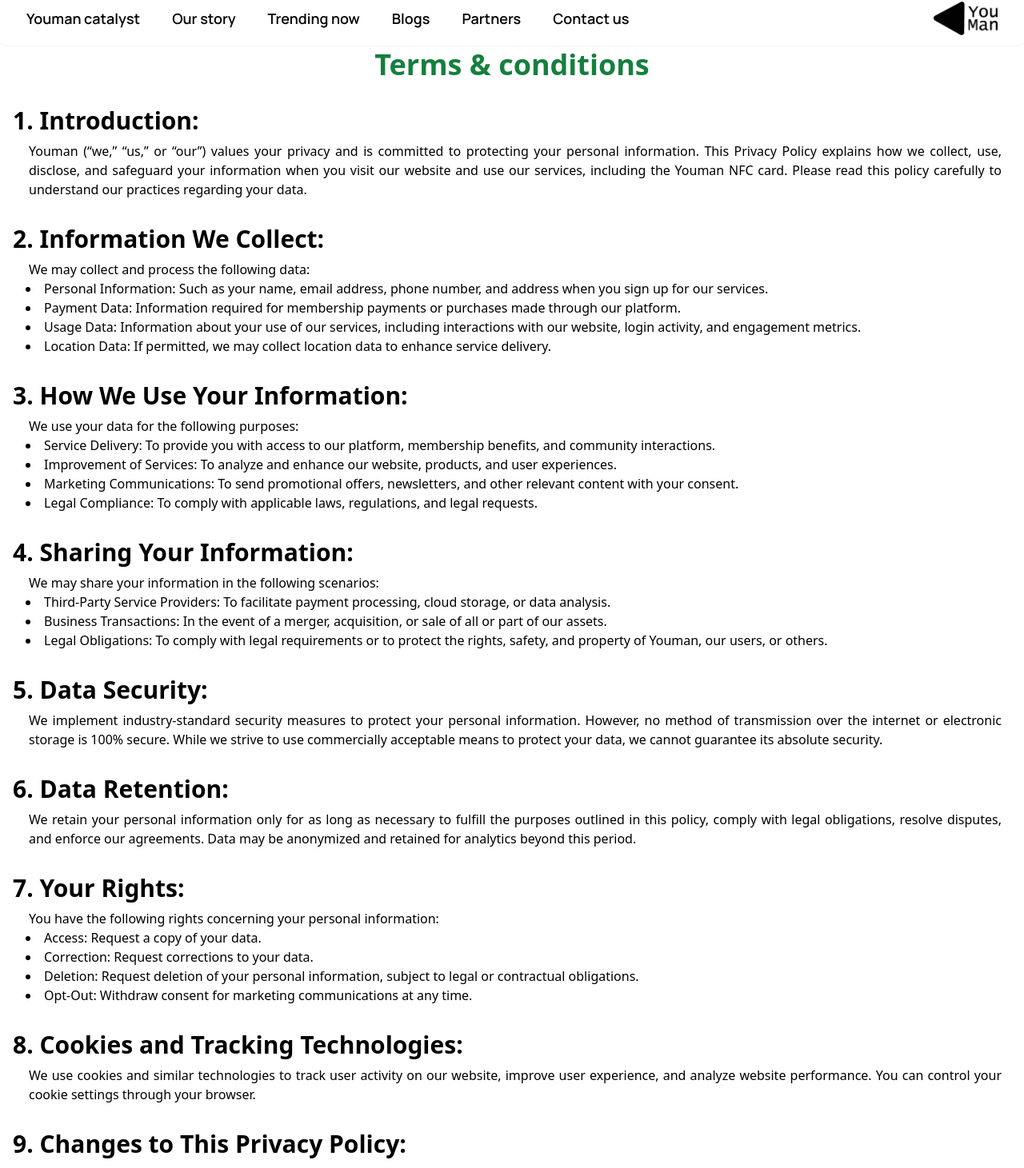
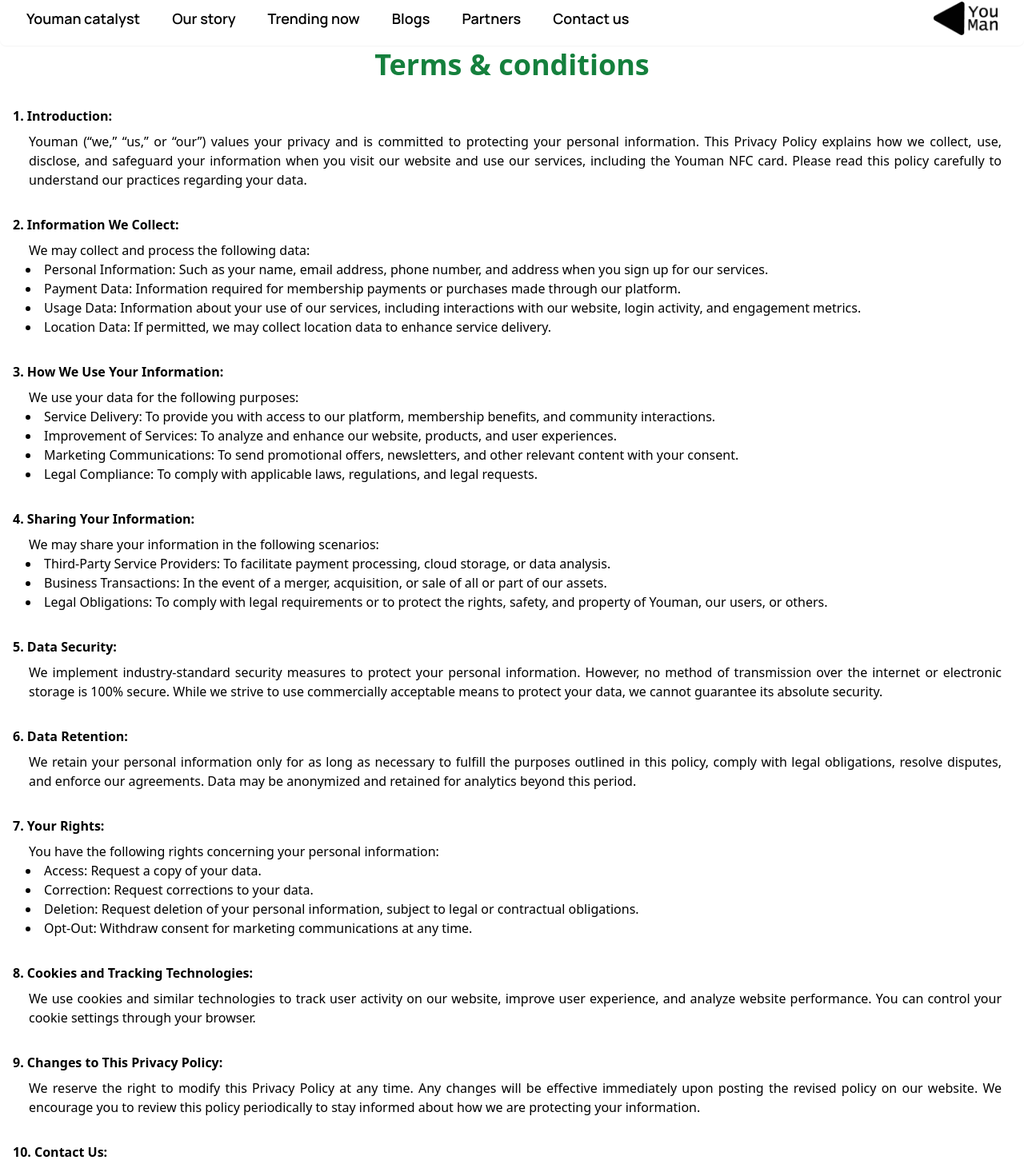
Before and after one commit to mr-touhed/youman_web, a Next.js app: page /terms-and-conditions in a window 1280 px wide. Shown: the part 19-1480 px from the top of the page at 80% size. Built offline with nearby package versions, Linux system fonts and the light colour scheme.

Commit message:
deploy for test

```diff
--- a/src/app/terms-and-conditions/page.js
+++ b/src/app/terms-and-conditions/page.js
@@ -9,12 +9,12 @@ const TermsAndConditionPage = () => {
             </HeadingAnimation>
 
             <section>
-                    <h2 className='md:text-3xl text-lg font-semibold  '> 1. Introduction:</h2>
+                    <h2 className='text-base  font-semibold  '> 1. Introduction:</h2>
                     <p className='ml-2 text-justify'>Youman (“we,” “us,” or “our”) values your privacy and is committed to protecting your personal information. This Privacy Policy explains how we collect, use, disclose, and safeguard your information when you visit our website and use our services, including the Youman NFC card. Please read this policy carefully to understand our practices regarding your data.
                     </p>
             </section>
             <section>
-            <h2 className='md:text-3xl text-lg  font-semibold  '> 2. Information We Collect:</h2>
+            <h2 className='text-base  font-semibold  '> 2. Information We Collect:</h2>
                     <p className='ml-2'>We may collect and process the following data:</p>
                     <ul className='list-inside list-disc ml-4'>
                         <li>Personal Information: Such as your name, email address, phone number, and address when you sign up for our services.</li>
@@ -25,7 +25,7 @@ const TermsAndConditionPage = () => {
                     </ul>
             </section>
             <section>
-            <h2 className='md:text-3xl text-lg font-semibold  '> 3. How We Use Your Information:</h2>
+            <h2 className='text-base font-semibold  '> 3. How We Use Your Information:</h2>
                     <p className='ml-2'>We use your data for the following purposes:</p>
                     <ul className='list-inside list-disc ml-4'>
                         <li>Service Delivery: To provide you with access to our platform, membership benefits, and community interactions.</li>
@@ -38,7 +38,7 @@ const TermsAndConditionPage = () => {
                     </ul>
             </section>
             <section>
-            <h2 className='md:text-3xl text-lg font-semibold  '> 4. Sharing Your Information:</h2>
+            <h2 className='text-base font-semibold  '> 4. Sharing Your Information:</h2>
             <p className='ml-2'>We may share your information in the following scenarios:
             </p>
             <ul className='list-inside list-disc ml-4'>
@@ -50,19 +50,19 @@ const TermsAndConditionPage = () => {
             </ul>
             </section>
             <section>
-            <h2 className='md:text-3xl text-lg font-semibold  '> 5. Data Security:
+            <h2 className='text-base font-semibold  '> 5. Data Security:
             </h2>
             <p className='ml-2'>We implement industry-standard security measures to protect your personal information. However, no method of transmission over the internet or electronic storage is 100% secure. While we strive to use commercially acceptable means to protect your data, we cannot guarantee its absolute security.
             </p>
             </section>
             <section>
-            <h2 className='md:text-3xl text-lg font-semibold  '>6. Data Retention:
+            <h2 className='text-base font-semibold  '>6. Data Retention:
             </h2>
             <p className='ml-2'>We retain your personal information only for as long as necessary to fulfill the purposes outlined in this policy, comply with legal obligations, resolve disputes, and enforce our agreements. Data may be anonymized and retained for analytics beyond this period.</p>
             </section>
 
             <section>
-            <h2 className='md:text-3xl text-lg font-semibold  '> 7. Your Rights:
+            <h2 className='text-base font-semibold  '> 7. Your Rights:
             </h2>
             <p className='ml-2'>You have the following rights concerning your personal information:
 
@@ -80,18 +80,18 @@ const TermsAndConditionPage = () => {
             </ul>
             </section>
             <section>
-            <h2 className='md:text-3xl text-lg font-semibold  '> 8. Cookies and Tracking Technologies:</h2>
+            <h2 className='text-base font-semibold  '> 8. Cookies and Tracking Technologies:</h2>
             <p className='ml-2'>We use cookies and similar technologies to track user activity on our website, improve user experience, and analyze website performance. You can control your cookie settings through your browser.
             </p>
             </section>
             <section>
-            <h2 className='md:text-3xl text-lg font-semibold  '> 9. Changes to This Privacy Policy:</h2>
+            <h2 className='text-base font-semibold  '> 9. Changes to This Privacy Policy:</h2>
             <p className='ml-2 '>We reserve the right to modify this Privacy Policy at any time. Any changes will be effective immediately upon posting the revised policy on our website. We encourage you to review this policy periodically to stay informed about how we are protecting your information.
 
             </p>
             </section>
             <section>
-            <h2 className='md:text-3xl text-lg font-semibold  '> 10. Contact Us:
+            <h2 className='text-base font-semibold  '> 10. Contact Us:
             </h2>
             <p className='ml-2'>If you have any questions about this Privacy Policy, please contact us at: <span className='underline text-green-700'>hello@youman.com.bd</span> or <span className='underline text-green-700'> hello@youman.one</span>
 
--- a/src/utils/baseURL.js
+++ b/src/utils/baseURL.js
@@ -1,2 +1,2 @@
-export const baseURL = 'http://localhost:5000/api'
-// export const baseURL = 'https://youman-web-api-xo7j5.ondigitalocean.app/api'
+// export const baseURL = 'http://localhost:5000/api'
+export const baseURL = 'https://youman-web-api-xo7j5.ondigitalocean.app/api'
```
